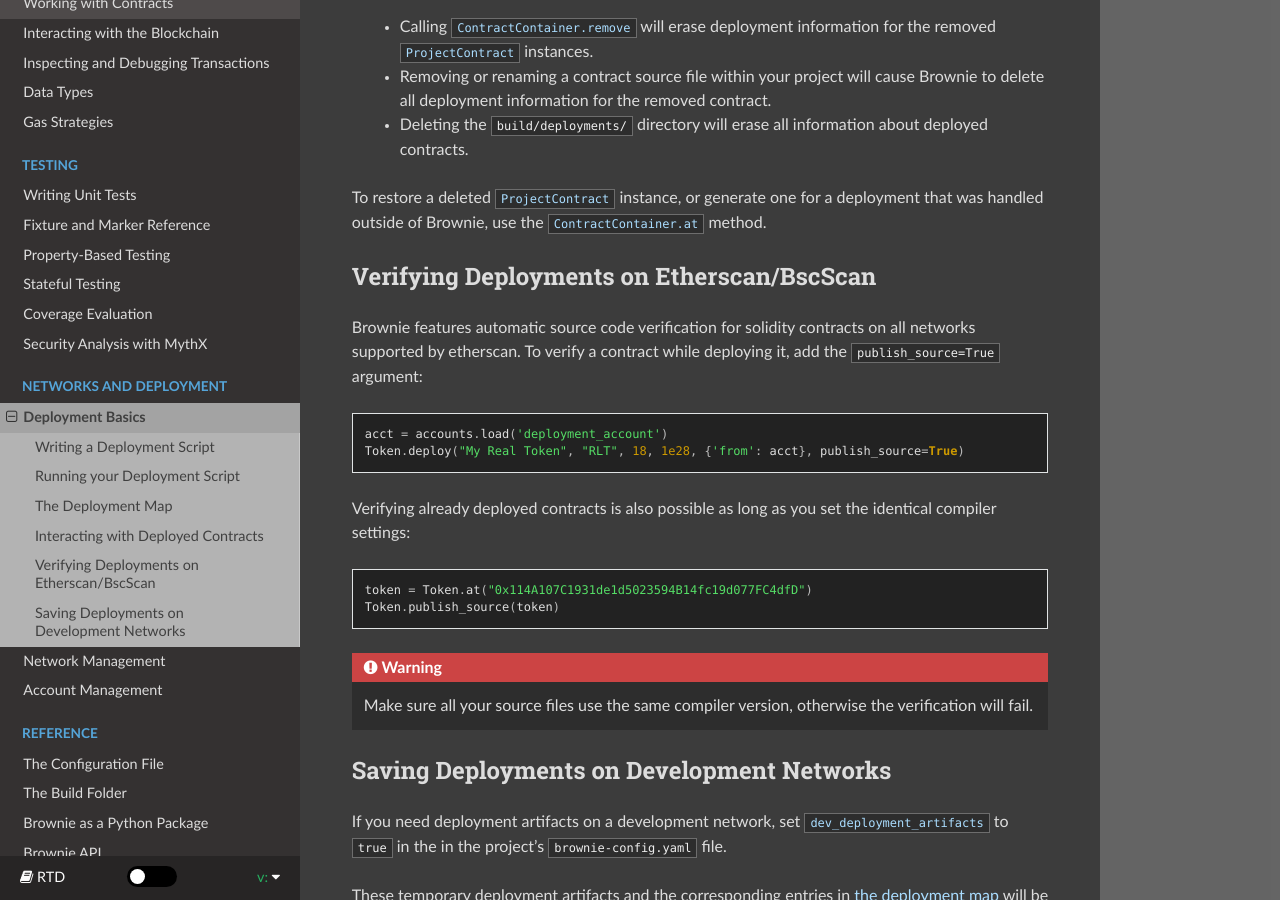
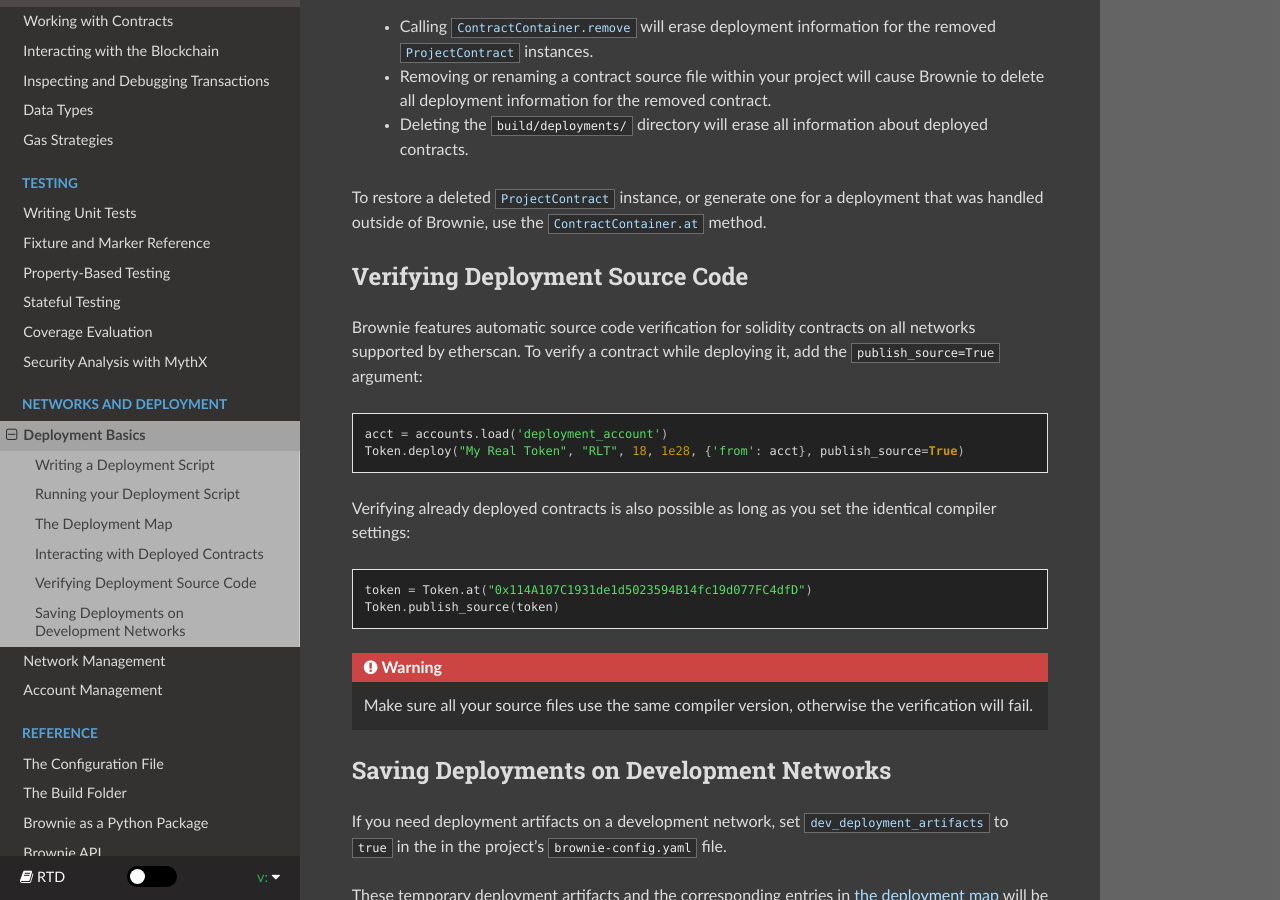
Before and after one commit to eth-brownie/brownie, a Sphinx documentation site: the page built from docs/deploy.rst, in a window 1280 px wide and 900 px high, scrolled down 2154 px. Built offline with Sphinx 7.4.7 and the Read the Docs theme 2.0.0, drawn with Linux system fonts in a browser that asks for light colours.

Commit message:
Update docs/deploy.rst
Co-authored-by: Ben Hauser <35276322+iamdefinitelyahuman@users.noreply.github.com>

```diff
--- a/docs/deploy.rst
+++ b/docs/deploy.rst
@@ -89,7 +89,7 @@ The following actions WILL remove locally stored deployment data within your pro
 
 To restore a deleted :func:`ProjectContract <brownie.network.contract.ProjectContract>` instance, or generate one for a deployment that was handled outside of Brownie, use the :func:`ContractContainer.at <ContractContainer.at>` method.
 
-Verifying Deployments on Etherscan/BscScan
+Verifying Deployment Source Code
 ==========================================
 
 Brownie features automatic source code verification for solidity contracts on all networks supported by etherscan. To verify a contract while deploying it, add the ``publish_source=True`` argument:
```
